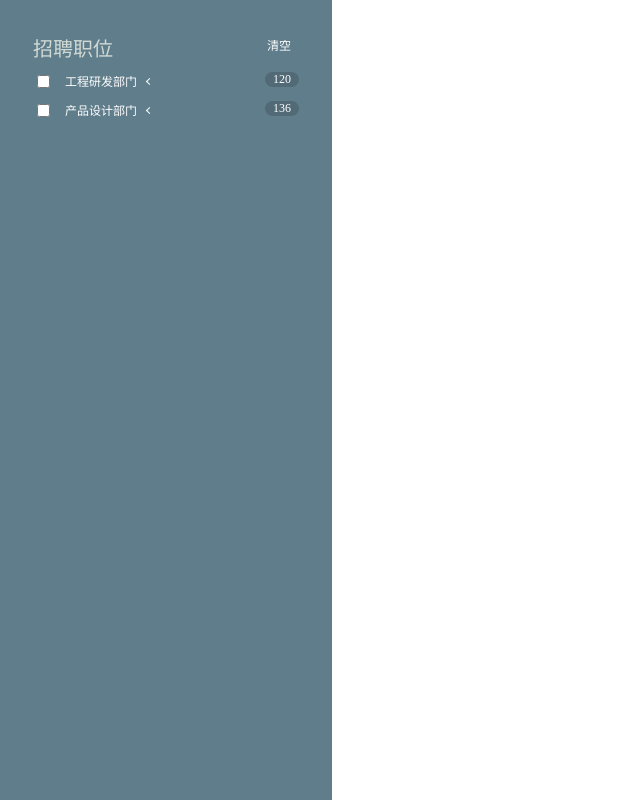
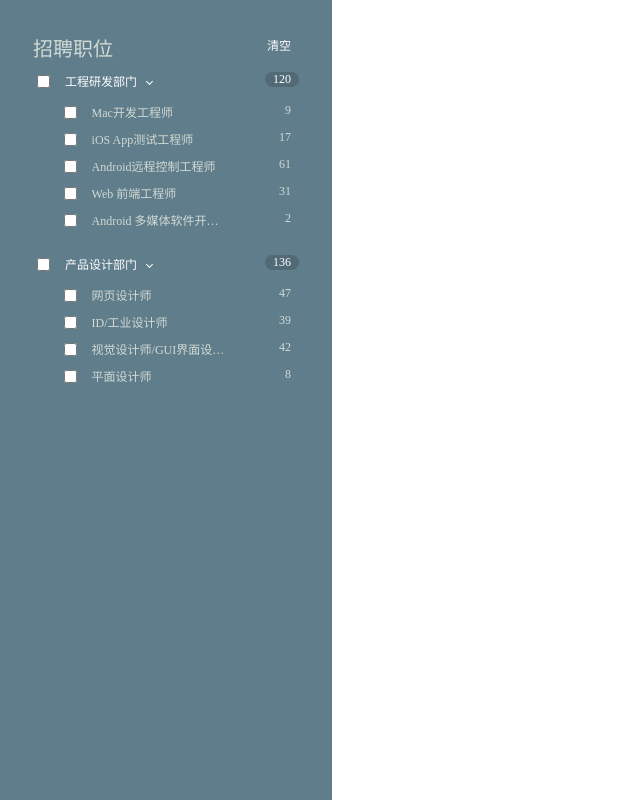
Before and after one commit to GapGao/moka_react_demo, a React (Create React App) app: page / in a window 1280 px wide. Shown: the whole page, without its empty margins (0-640 px from the left). Built offline with nearby package versions, Linux system fonts and the light colour scheme.

Commit message:
添加子目录默认打开与否小功能，完善readme

```diff
--- a/src/App.js
+++ b/src/App.js
@@ -9,6 +9,7 @@ class App extends Component {
     this.state={
       title: "招聘职位",
       check: true,
+      open: true,
       data: []
     };
   } ;
@@ -99,7 +100,7 @@ class App extends Component {
     return (
       <div className="App">
         <aside className="list">
-          <Tree title={this.state.title} check={this.state.check} data={this.state.data} handleClick={this.handleClick.bind(this)} handleCheck={this.handleCheck.bind(this)}/>
+          <Tree title={this.state.title} check={this.state.check} open={this.state.open} data={this.state.data} handleClick={this.handleClick.bind(this)} handleCheck={this.handleCheck.bind(this)}/>
         </aside>
       </div>
     );
--- a/src/assets/css/tree.css
+++ b/src/assets/css/tree.css
@@ -40,13 +40,15 @@ ul, li{
 }
 .tree .tree-list>li{
     margin-top: 10px;
-    height: 19px;
-    overflow: hidden;
-    transition: height .5s;
+}
+.tree .tree-list>li.open{
+    height: auto;
 }
 .tree .tree-list ul{
     margin-left: 10%;
     margin-top: 8px;
+    overflow: hidden;
+    transition: height .5s;
 }
 .tree .tree-list li li{
     color: rgb(209, 218, 212);
--- a/src/component/tree.js
+++ b/src/component/tree.js
@@ -18,6 +18,16 @@ class Tree extends Component {
 		this.setState({
 			data: nextProps.data
 		})
+	}
+	/**
+	 * 组件更新完成事件
+	 *
+	 * @memberof Tree
+	 */
+	componentDidUpdate () {
+		for (var i = 0; i < this.refs.tree.children[1].children.length; i++) {
+			this.refs.tree.children[1].children[i].children[1].style.height = this.props.open ? this.refs.tree.children[1].children[i].children[1].scrollHeight + 'px' : '0px'
+		}
 	}
 	/**
 	 * 清空按钮点击触发事件，取消所有项选中
@@ -79,15 +89,13 @@ class Tree extends Component {
 	 * @memberof Tree
 	 */
 	itemHandleClick (data, e) {
-		if (parseInt(e.target.parentNode.parentNode.style.height ? e.target.parentNode.parentNode.style.height : 0, 10) < e.target.parentNode.parentNode.scrollHeight) {
-			e.target.parentNode.parentNode.style.height = e.target.parentNode.parentNode.scrollHeight + 'px'
-		} else {
-			e.target.parentNode.parentNode.style.height = '19px'
-		}
+		console.dir(e.target.parentNode.nextSibling)
 		if (e.target.parentNode.parentNode.className === 'open') {
 			e.target.parentNode.parentNode.className = ''
+			e.target.parentNode.nextSibling.style.height = '0px'
 		} else {
 			e.target.parentNode.parentNode.className = 'open'
+			e.target.parentNode.nextSibling.style.height = e.target.parentNode.nextSibling.scrollHeight + 'px'
 		}
 		// 点击目录名时触发 参数为  点击项数据， 触发点击click事件的node节点
 		this.props.handleClick(data, e.target)
@@ -104,7 +112,7 @@ class Tree extends Component {
 	}
   render() {
     return (
-      <div className="tree">
+			<div className="tree" ref="tree">
 				<div className="tree-header clearfix">
 					<div className="title">{this.props.title?this.props.title:'列表'}</div>
 					{this.props.check ? <div className="clear" onClick={this.clearHandleClick.bind(this)}>清空</div> : null}
@@ -113,7 +121,7 @@ class Tree extends Component {
 					{
 						(this.state.data && typeof this.props.data === 'object' && this.state.data.length) ?
 							this.state.data.map((parent, index) => {
-								return <li key={parent.value}>
+								return <li key={parent.value} className={this.props.open ? 'open' : null}>
 												<div className="tree-item clearfix">
 													{this.props.check ? <input type="checkbox" onChange={this.handleChange.bind(this, [index])} checked={parent.checked} /> : null}
 													<span className="label" onClick={this.itemHandleClick.bind(this, parent)}>{parent.label}</span>
```
Also changed, not shown: 2 other files (tests, documents, lock files or other folders).
